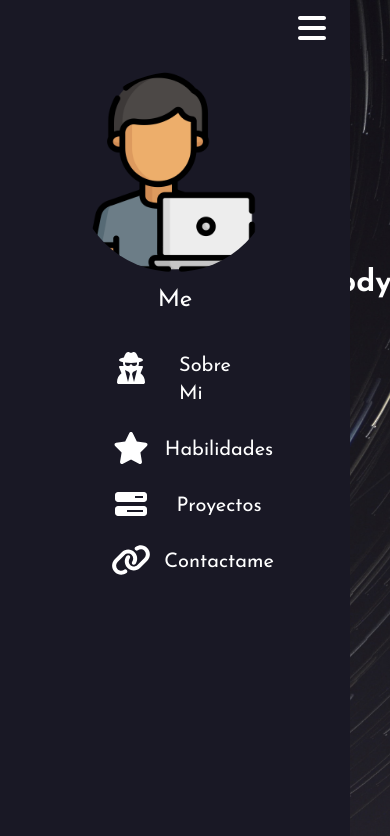
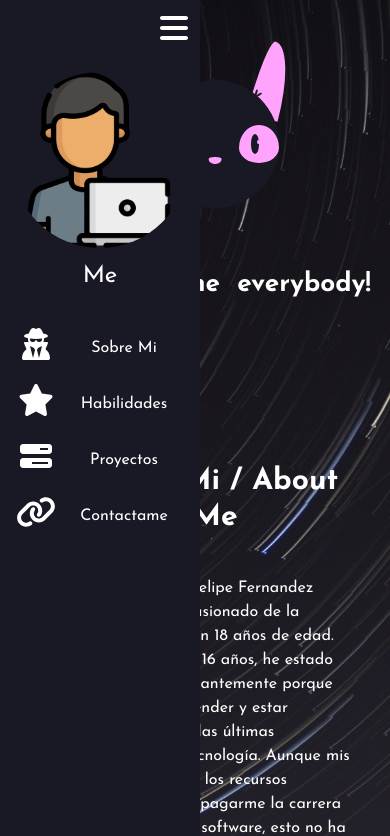
Before and after one commit to luisfelipe1953/FELIPORTA, a Vue app: page / in a window 390 px wide. Shown: the top 836 px of the page. Built offline with nearby package versions, Linux system fonts and the light colour scheme.

Commit message:
first commit

```diff
--- a/src/components/Contact.vue
+++ b/src/components/Contact.vue
@@ -3,10 +3,10 @@
 
 <template>
   <div id="contact">
-    <h1 class="font-bold text-center text-white sm:text-3xl text-2xl mt-40">Contacto / Contact</h1>
+    <h1 class="font-bold text-center text-white sm:text-3xl sm:ml-0 ml-10 text-2xl mt-40">Contacto / Contact</h1>
     <div class="mb-60">
-      <ul class="flex justify-center sm:gap-10 gap-3 sm:mt-[1600px] mt-[200rem]">
-        <li >
+      <ul class="grid grid-cols-3  gap-10  sm:mt-[1600px]">
+        <li>
           <a class="redondo" target="_blank" href="https://github.com/luisfelipe1953">
             <font-awesome-icon icon="fa-brands fa-github" size="4x" />
           </a>
@@ -29,7 +29,7 @@
 <style scoped>
 ul {
   transform: translate(-50%, -50%);
-  @apply flex absolute top-full left-1/2;
+  @apply absolute left-1/2 mt-20;
 }
 
 
--- a/src/components/Gato.vue
+++ b/src/components/Gato.vue
@@ -3,7 +3,7 @@
 
 <template>
   <div class="fondo ">
-    <div class="cat mt-20">
+    <div class="cat sm:ml-0 ml-10 mt-20">
       <div class="ear ear--left"></div>
       <div class="ear ear--right"></div>
       <div class="face">
@@ -22,8 +22,7 @@
 <style scoped>
 .cat {
   position: relative;
-  height: 170px;
-  width: 170px;
+  @apply sm:w-[170px] sm:h-[170px] w-32 h-32
 }
 
 .ear {
--- a/src/components/Header.vue
+++ b/src/components/Header.vue
@@ -9,9 +9,9 @@ import { ref } from "vue";
     <div class="bg-gradient-to-r from-grayDark sm:min-h-[1000px] m-h-[1200px] absolute top-0 left-0 w-full -z-20"></div>
 
     <div class="clamp z-20 absolute sm:top-1/3 top-1/3 sm:left-1/2 left-60 transform -translate-x-1/2 -translate-y-1/2 overflow-hidden text-white font-bold ">
-      <div class="contenedor font-bold overflow-hidden sm:h-20 h-10 sm:px-20 relative">
+      <div class="contenedor font-bold overflow-hidden sm:h-20 h-8 sm:px-20 relative">
         <p class="inline-block float-left">Welcome</p>
-        <ul class="list sm:ml-[400px] ml-40 text-left">
+        <ul class="list sm:ml-[400px] ml-32 text-left">
           <li class="item">world !</li>
           <li class="item">bob !</li>
           <li class="item">users !</li>
@@ -44,7 +44,7 @@ import { ref } from "vue";
 }
 
 .clamp {
-    font-size: clamp(20px, -0.8px + 8vw, 60px);
+    font-size: clamp(20px, -5px + 8vw, 60px);
 }
 
 .list {
--- a/src/components/Me.vue
+++ b/src/components/Me.vue
@@ -3,7 +3,7 @@
 
 <template>
   <div id="me" class="sm:container container-md mx-auto mt-64">
-    <div class="ml-12 sm:ml-0  text-white sm:text-center">
+    <div class="ml-10 sm:ml-0  text-white sm:text-center">
       <h1 class="font-bold text-center text-3xl my-10">Sobre Mi / About Me</h1>
       <p>
         ¡Hola! Soy Luis Felipe Fernandez Betancur, un apasionado de la programación con 18 años de edad. Desde que tenía 16 años, he estado
--- a/src/components/Menu.vue
+++ b/src/components/Menu.vue
@@ -17,14 +17,14 @@ components: {
   <div>
     <div :class="['menu', collapsed ? 'collapsed' : 'expanded']">
       <div class="flex justify-end">
-        <button class="p-3 mr-3" @click="collapsed = !collapsed">
+        <button class="p-3 mr-0 sm:mr-3" @click="collapsed = !collapsed">
           <font-awesome-icon icon="fa-solid fa-bars" size="2x" />
         </button>
       </div>
 
       <div class="p-3 text-center">
         <img
-          class="rounded-full min-w-[50px] max-w-[200px] w-full mx-auto"
+          class="rounded-full sm:min-w-[50px] min-w-[40px] max-w-[200px] w-full mx-auto"
           :src="'img/' + menuItems.profile.image"
           alt=""
         />
@@ -49,10 +49,10 @@ components: {
 }
 
 .collapsed {
-  @apply w-[80px];
+  @apply sm:w-[80px] w-[60px];;
 }
 
 .expanded {
-  @apply w-[350px];
+  @apply sm:w-[350px] w-[200px];
 }
 </style>
--- a/src/components/MenuItem.vue
+++ b/src/components/MenuItem.vue
@@ -6,12 +6,12 @@ const props = defineProps(["item", "collapsed"]);
 <template>
   <a :href="'#' + props.item.SectionScroll" class="text-white hover:text-black">
     <div
-      class="flex justify-center p-3 gap-2 relative animation animation-hover">
-      <div class="flex justify-center w-[80px]">
+      class="flex justify-center p-3 sm:gap-2 relative animation animation-hover">
+      <div class="flex sm:flex-none flex-1 justify-center w-[80px]">
         <font-awesome-icon :icon="['fa-solid', props.item.icon]" size="2x" />
       </div>
       <div
-        class="flex justify-center items-end w-[80px] text-xl"
+        class="flex flex-auto sm:flex-none justify-center items-end w-[80px] text-base sm:text-xl"
         v-if="!collapsed"
       >
         {{ props.item.title }}
```
